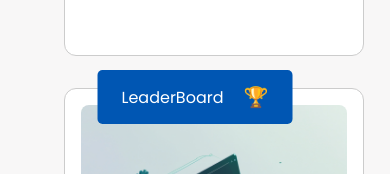
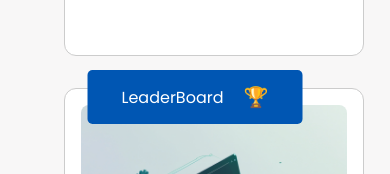
Before and after one commit to DeibyGS/questionnary, a website built with Vite: page Questionnaire_DAM/index.html in a window 390 px wide. Shown: the part 620-794 px from the top of the page. Built offline with nearby package versions, Linux system fonts and the light colour scheme; some packages are replaced by stand-ins of ours.

Commit message:
fixed width btnLeader

```diff
--- a/Questionnaire_DAM/src/styles/styles.scss
+++ b/Questionnaire_DAM/src/styles/styles.scss
@@ -486,10 +486,9 @@ footer {
 @media (max-width: 1024px) {
 
   .leaderboard-btn, .header-leaderboards__btn {
-    padding: 12px 24px;
+    padding: 12px 34px;
     display: inline-flex;
     align-items: center;
-
   }
   .result {
     width: 100%;
```
